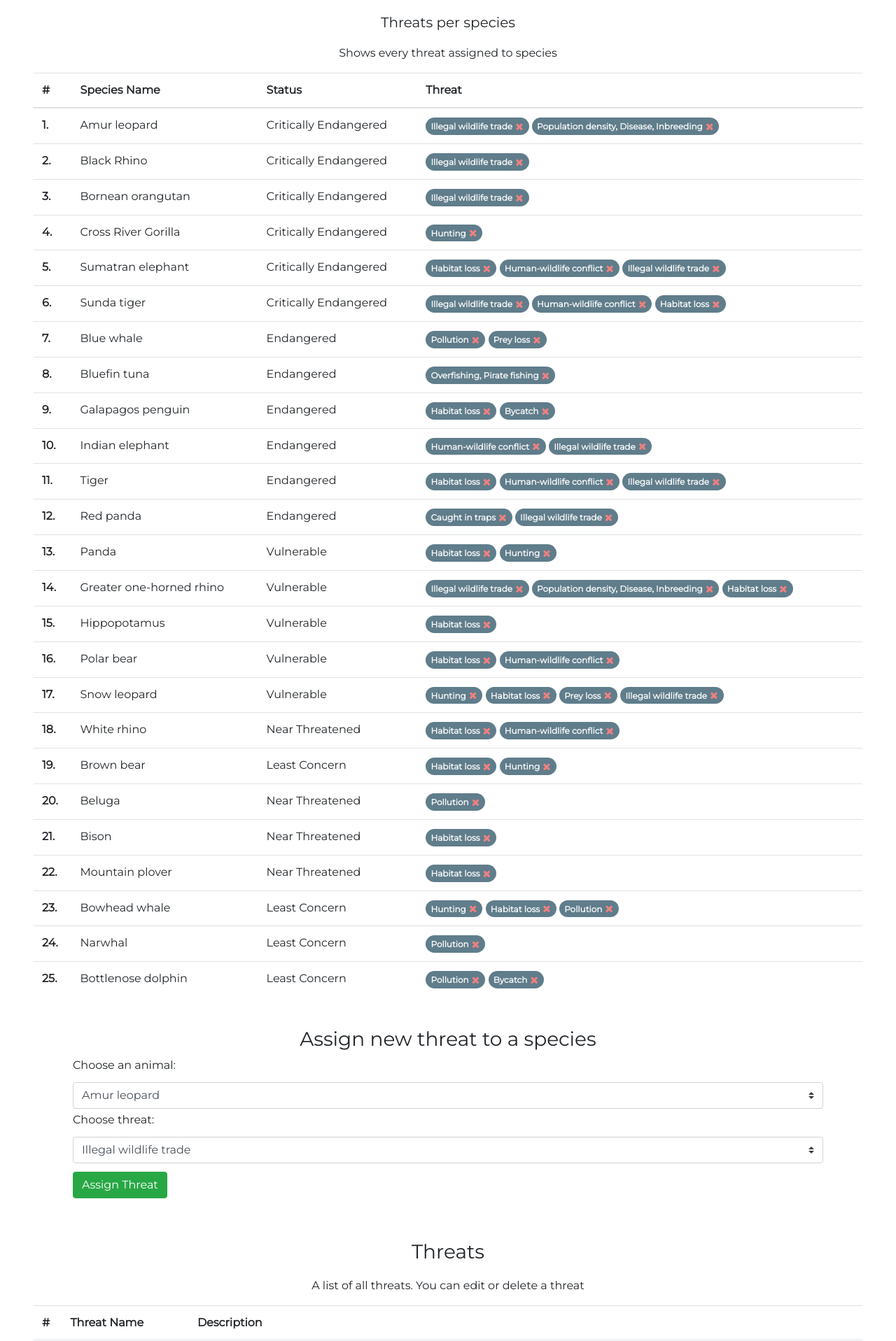
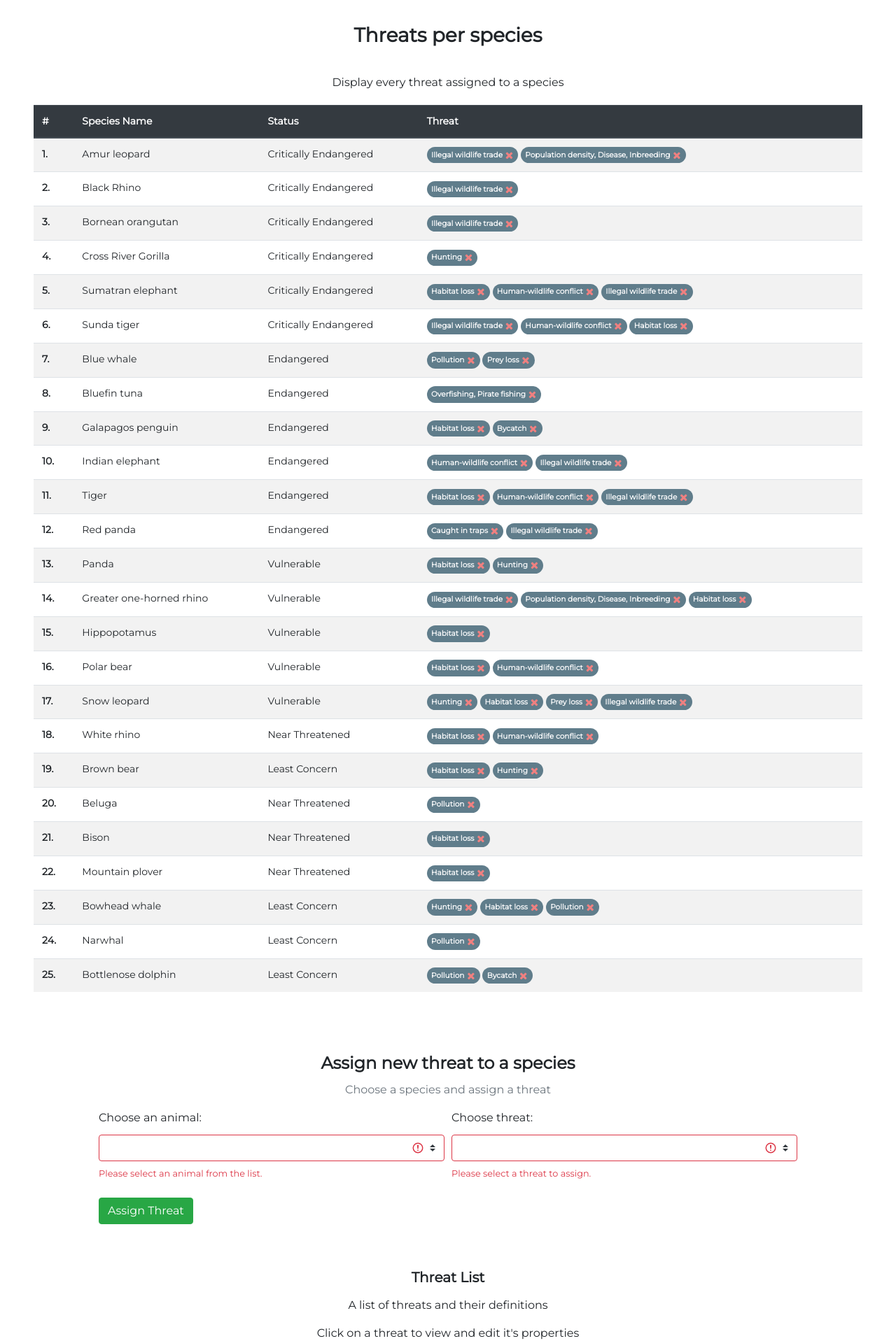
Before and after one commit to codelover96/RedListApp, a Flask app: page /threats in a window 1280 px wide. Shown: the part 56-1973 px from the top of the page at 70% size. Run offline with Flask 3, Linux system fonts and the light colour scheme; a user stored in the database is signed in; data comes from the database, SQL or seed files in the repository; some libraries are stand-ins or nearby versions.

Commit message:
1. Minor CSS and HTML formatting changes   a. Added custom table CSS   b. Organised CSS in sections   c. Added stripped rows and dark table headers in all tables
2. Changed URL attribute on 'species info' View eg. /species/panthera pardus instead of /species/1

3. Added form validation with Bootstrap in forms

4. Changed layout and behaviour of all forms with Bootstrap
  a. Changed colors
  b. Applied Bootstrap grid system

5. Added more TODO

```diff
--- a/app/static/css/style.css
+++ b/app/static/css/style.css
@@ -11,20 +11,44 @@ body::after {
   display: block;
   height: 60px; /* Set same as footer's height */
 }
+table{
+    max-width: 1350px;
+}
+table td{
+    font-size: 14px;
+}
+table tr{
+    font-size: 14px;
+}
 
+legend{
+    font-weight: 600;
+}
+
+/* Home CSS */
+.headline{
+
+}
 .text-center {
   text-align: center;
 }
-
-/* HOME CSS */
 .logo{
     max-width: 200px;
 }
-
 .feature-icon{
     max-width: 50px;
 }
+.redlist-tagline{
+    line-height: 2.2em;
+    font-weight: 600;
+}
+.redlist-subheading{
+    line-height: 2em;
+    font-weight: 600;
+}
+.my-binoculars{
 
+}
 .pill-button-close{
     padding: 1px 1px 1px 1px;
     background-color: transparent;
@@ -36,7 +60,6 @@ body::after {
     line-height: 1rem;
     font-size: 0.9rem;
 }
-
 .my-pill-badge{
     color: #f8f9fa;
     background-color: #607d8b;
@@ -47,14 +70,12 @@ body::after {
     color: gray;
     background-color: whitesmoke;
 }
-
 .my-close-icon{
     color: lightcoral;
 }
 .my-close-icon:hover{
     color: red;
 }
-
 .habitat-list-row{
 
 }
@@ -62,22 +83,27 @@ body::after {
     cursor: pointer;
     background-color: whitesmoke;
 }
-
 .edit-button{
 
 }
-
 .form-title {
     text-decoration: underline;
     font-weight: bold;
 }
+/* End Home CSS */
+
 
 /* Search CSS */
 .status-selector{
 
 }
+/* End Search CSS */
 
 
+/* Footer CSS */
+.footer-text{
+    text-align: center;
+}
 .footer {
   position: absolute;
   bottom: 0;
@@ -86,7 +112,4 @@ body::after {
   line-height: 60px; /* Vertically center the text there */
   background-color: #f5f5f5;
 }
-
-.footer-text{
-    text-align: center;
-}
+/* End Footer CSS */
--- a/app/templates/threats.html
+++ b/app/templates/threats.html
@@ -1,11 +1,10 @@
-{% extends "base.html" %} {% block title %}RedList{% endblock %} {% block content
-%}
+{% extends "base.html" %} {% block title %}RedList{% endblock %} {% block content %}
   <div class="mb-3 pb-2">
-    <h5 class="m-3 p-1 text-center">Threats per species</h5>
-    <p class="text-center">Shows every threat assigned to species</p>
+    <h3 class="m-3 p-1 text-center redlist-tagline">Threats per species</h3>
+    <p class="m-3 p-1 text-center">Display every threat assigned to a species</p>
     <div class="list-group list-group-flush" id="">
-    <table class="table">
-        <thead>
+      <table class="table mx-auto table-striped table-hover">
+        <thead class="thead-dark">
         <tr>
           <th scope="col">#</th>
           <th scope="col">Species Name</th>
@@ -20,7 +19,7 @@
           <td>{{ species[i-1].com_name }}</td>
           <td>{{ species[i-1].status }}</td>
           <td>
-              {%  for t in threatened_by_dict[i] %}
+            {% for t in threatened_by_dict[i] %}
               <div class="badge badge-pill my-pill-badge">
                 <span class="align-middle" onclick="location.href='threat/{{ threats[t-1].threat_id }}'">
                   {{ threats[t-1].kind }}
@@ -29,11 +28,13 @@
                   <button aria-label="Close" type="button" class="pill-button-close align-middle"
                           data-toggle="tooltip" data-placement="right" title="Delete threat!"
                           onclick="deleteThreatenedBy({{ t }},{{ i }})">
-                    <span aria-hidden="true"><i class="fa fa-times my-close-icon" style="" aria-hidden="true"></i></span>
+                    <span aria-hidden="true"><i class="fa fa-times my-close-icon" style=""
+                                                aria-hidden="true"></i></span>
                   </button>
                 {% endif %}
               </div>
-              {% endfor %}</td>
+            {% endfor %}
+          </td>
         {% endfor %}
         </tr>
         </tbody>
@@ -41,64 +42,100 @@
     </div>
   </div>
   {% if user.role == "admin" %}
+    <div class="container">
       <div class="form-group">
-    <h3 class="text-center mt-2 pt-1" id="">Assign new threat to a species</h3>
-    <form method="POST" action="/threat/new-threatened-by" class="mx-5 mb-5 px-2 pb-2">
+      <form method="POST" action="/threat/new-threatened-by" class="was-validated m-5 p-2" id="threat-assign-form">
+      <fieldset>
+        <legend class="text-center mt-2 pt-1">Assign new threat to a species</legend>
+        <p class="text-center text-secondary">Choose a species and assign a threat</p>
+        <div class="form-row">
+          <div class="form-group col-md-6">
             <label for="threatened_by_species">Choose an animal:</label>
-      <select class="form-control custom-select my-1 py-1" name="threatened_by_species" id="threatened_by_species">
+            <select class="custom-select my-1 py-1" name="threatened_by_species" id="threatened_by_species" required>
+              <option selected class="text-muted"></option>
               {% for s in species %}
                 <option value="{{ s.species_id }}-{{ s.com_name }}">{{ s.com_name }}</option>
               {% endfor %}
             </select>
+          <div class="invalid-feedback">Please select an animal from the list.</div>
+          </div>
+          <div class="form-group col-md-6">
             <label for="threatened_by_threat">Choose threat:</label>
-      <select class="form-control custom-select my-1 py-1" name="threatened_by_threat" id="threatened_by_threat">
+            <select class="custom-select my-1 py-1" name="threatened_by_threat" id="threatened_by_threat" required>
+              <option selected class="text-muted"></option>
               {% for t in threats %}
                 <option value="{{ t.threat_id }}-{{ t.kind }}">{{ t.kind }}</option>
               {% endfor %}
             </select>
-
+            <div class="invalid-feedback">Please select a threat to assign.</div>
+          </div>
+        </div>
         <input type="submit" class="btn btn-success mt-2" value="Assign Threat">
+      </fieldset>
       </form>
     </div>
+    </div>
 
-  <div class="mb-3 pb-2">
-    <h3 class="mb-3 p-1 text-center">Threats</h3>
-    <p class="text-center">A list of all threats. You can edit or delete a threat</p>
+    <div class="section" id="threat-list">
+      <div class="mx-auto">
+        <h5 class="text-center redlist-subheading">Threat List</h5>
+        <p class="text-center">A list of threats and their definitions</p>
+        <p class="text-center">Click on a threat to view and edit it's properties</p>
+      </div>
       <div class="list-group list-group-flush" id="threats">
-      <table class="table">
+        <table class="table mx-auto table-striped table-hover">
+          <thead>
             <tr>
               <th scope="col">#</th>
               <th scope="col">Threat Name</th>
               <th scope="col">Description</th>
-          <th scope="col"></th>
+              <th scope="col">Delete</th>
             </tr>
+          </thead>
+          <tbody>
             {% for t in threats %}
               <tr class="habitat-list-row">
                 <th scope="row">{{ t.threat_id }}</th>
-            <td onclick="location.href='threats/{{ t.threat_id }}'">{{ t.kind }}</td>
-            <td onclick="location.href='threats/{{ t.threat_id }}'">{{ t.t_desc }}</td>
-            <td><button type="button" class="close" onClick="deleteThreat({{ t.threat_id }})">
+                <td onclick="location.href='threat/{{ t.threat_id }}'">{{ t.kind }}</td>
+                <td onclick="location.href='threat/{{ t.threat_id }}'">{{ t.t_desc }}</td>
+                <td>
+                  <button type="button" class="close" onClick="deleteThreat({{ t.threat_id }})">
                     <span aria-hidden="true"><i class="fa fa-trash-o" aria-hidden="true"></i></span>
-            </button></td>
+                  </button>
+                </td>
+              </tr>
             {% endfor %}
-          </tr>
+          </tbody>
         </table>
       </div>
     </div>
 
+    <div class="container">
       <div class="form-group">
-  <h3 class="text-center mt-2 pt-1" id="">Add new Threat</h3>
-    <form method="POST" action="/threats/new-threat" class="mx-5 mb-5 px-2 pb-2">
+        <form name="new-threat-form" method="POST" action="/threats/new-threat" class="mx-5 mb-5 px-2 pb-2 was-validated">
+          <fieldset>
+            <legend class="my-1 py-3">Add new Threat</legend>
+            <div class="form-row">
+              <div class="form-group col">
                 <label for="threat_name">Threat Name</label>
-      <input type="text" id="threat_name" name="threat_kind" value="" required placeholder="eg. Wildfires" class="form-control"><br>
-
+                <input type="text" id="threat_name" name="threat_kind" value="" required placeholder="eg. Wildfires"
+                 class="form-control">
+                <div class="invalid-feedback">Threat name is required.</div>
+              </div>
+            </div>
+            <div class="form-row">
+              <div class="form-group col">
                 <label for="threat_desc">Description</label>
-      <input type="text" id="threat_desc" name="threat_desc" value="" required placeholder="Threat description" class="form-control"><br>
-      <br />
-      <div class="text-center">
-        <button type="submit" class="btn btn-primary">Add Threat</button>
+                <input type="text" id="threat_desc" name="threat_desc" value="" required placeholder="Threat description"
+                 class="form-control">
+                <div class="invalid-feedback">A description is required.</div>
               </div>
+            </div>
+          <button type="submit" form="new-threat-form" class="btn btn-success">Add Threat <i
+              class="fa fa-arrow-circle-right" aria-hidden="true"></i></button>
+          </fieldset>
         </form>
+      </div>
     </div>
   {% endif %}
 {% endblock %}
--- a/app/views.py
+++ b/app/views.py
@@ -52,7 +52,7 @@ def delete_species():
         if species_id:
             if user.id == current_user.id:
                 deleted_species = delete_species_controller(species_id)
-                flash("Species " + "'" + deleted_species.sc_name + "'" + " deleted!", category='success')
+                flash("Species " + "'" + deleted_species.sc_name + "'" + " deleted successfully!", category='success')
         return jsonify({})
     else:
         flash("Operation not permitted!", category='warning')
@@ -284,16 +284,16 @@ def search_post():
     return render_template("search.html", user=current_user, results=results)
 
 
-@views.route('/species/<int:species_id>', methods=['GET'])
+@views.route('/species/<string:sc_name>', methods=['GET'])
 @login_required
-def species_info(species_id):
-    s = Species.query.filter_by(species_id=species_id).first_or_404()
+def species_info_by_name(sc_name):
+    s = Species.query.filter_by(sc_name=sc_name).first_or_404()
 
-    inhabits = Inhabits.query.filter_by(species_id=species_id).all()
+    inhabits = Inhabits.query.filter_by(species_id=s.species_id).all()
     habitats_of_s = []
     threats_of_s = []
 
-    threatened_by = ThreatenedBy.query.filter_by(species_id=species_id).all()
+    threatened_by = ThreatenedBy.query.filter_by(species_id=s.species_id).all()
 
     for i in inhabits:
         habitats_of_s.append(Habitat.query.filter_by(habitat_id=i.habitat_id).first_or_404())
```
Also changed, not shown: app/templates/habitats.html (+58 -30 lines), app/templates/species.html (+46 -21 lines), 1 other file. Lines whose indentation alone changed are shown as unchanged.
